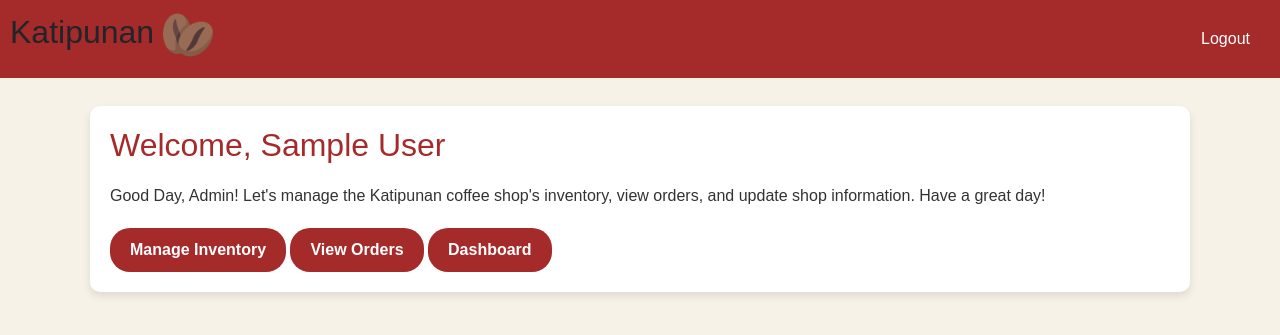
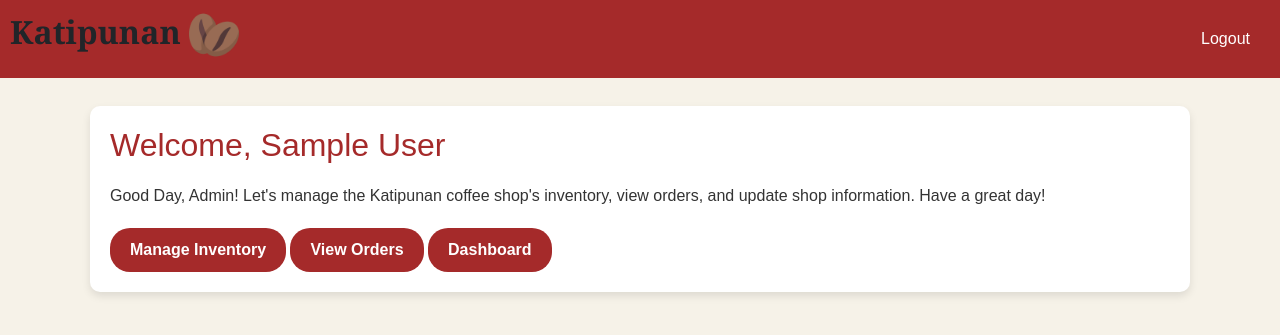
Before and after one commit to itsnotrizza/2024_BSIT--3B-KATIPUNAN_rcayab, a PHP site: page /admin/index.php in a window 1280 px wide. Shown: the top 335 px of the page. Run offline with PHP 8.4, Linux system fonts and the light colour scheme; the visitor is signed in with stand-in values (Sample User, id 1).

Commit message:
Update index.php

```diff
--- a/katipunan/admin/index.php
+++ b/katipunan/admin/index.php
@@ -11,6 +11,7 @@ if (isset($_GET['logout'])) {
     header("location: ../index.php");
     die();
 }
+
 ?>
 <!DOCTYPE html>
 <html lang="en">
@@ -94,7 +95,7 @@ if (isset($_GET['logout'])) {
 <body>
 
     <nav class="navbar">
-  <h2>Katipunan <img src="../img/coffee-beans.png" width="50px" height="50px"></h2>
+  <h2 style="font-family: georgia;"><b>Katipunan</b> <img src="../img/coffee-beans.png" width="50px" height="50px"></h2>
         <a href="?logout" class="float-right">Logout</a>
     </nav>
     <div class="container">
```
